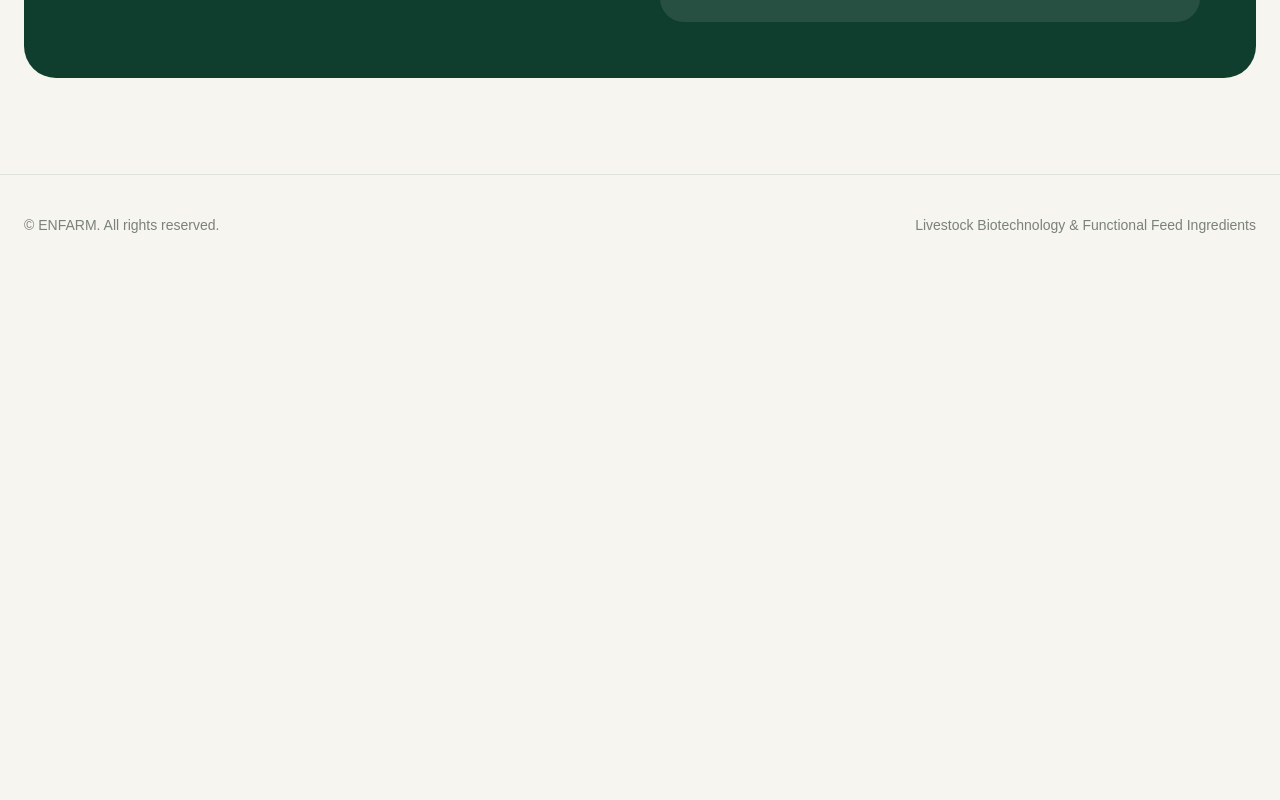
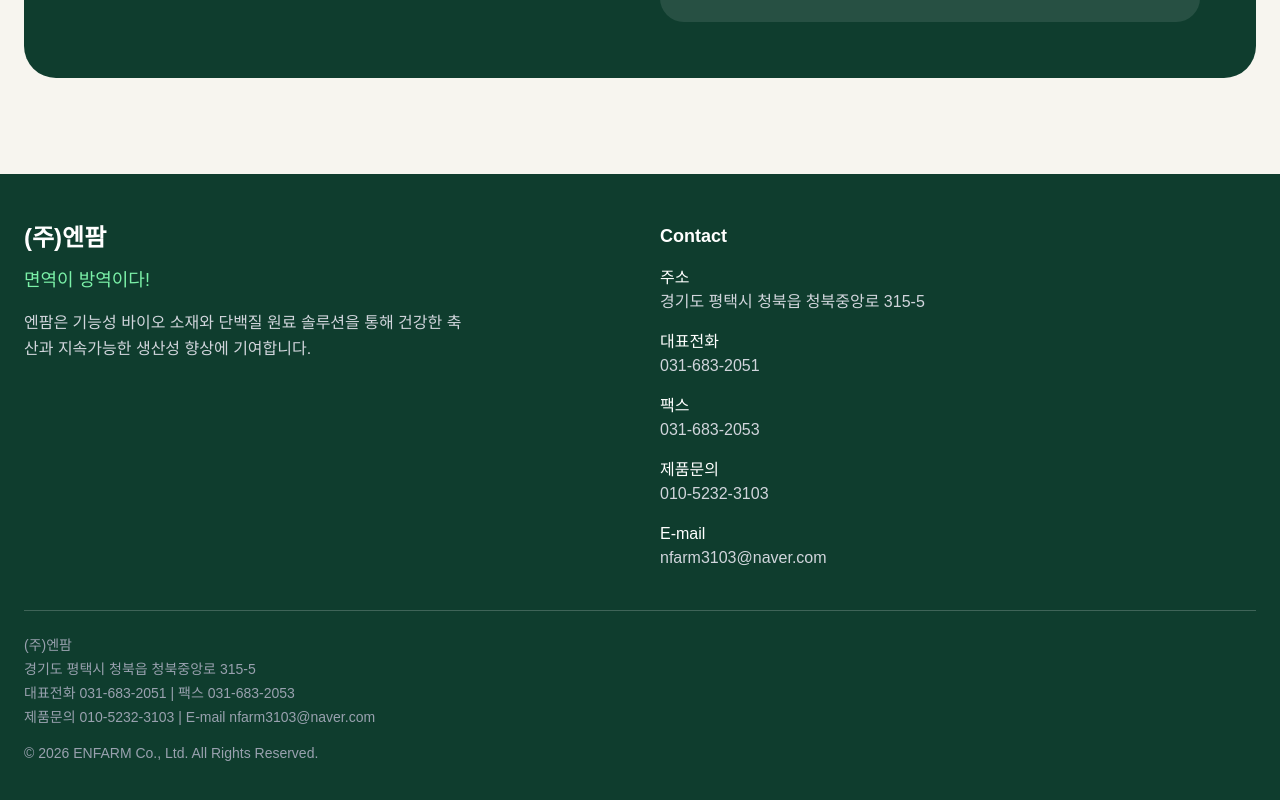
Before and after one commit to uncypdf/enfarm-site, a Next.js app: page / in a window 1280 px wide. Shown: the part 3334-4134 px from the top of the page. Before the commit the page ends 3609 px from the top, so only its background shows below. Built offline with nearby package versions, Linux system fonts and the light colour scheme.

Commit message:
Update footer company information

```diff
--- a/src/app/page.tsx
+++ b/src/app/page.tsx
@@ -191,12 +191,74 @@
         </div>
       </section>
 
-      <footer className="border-t border-[#0f3d2e]/10 px-6 py-10">
-        <div className="mx-auto flex max-w-7xl flex-col justify-between gap-4 text-sm text-[#12231c]/55 md:flex-row">
-          <p>© ENFARM. All rights reserved.</p>
-          <p>Livestock Biotechnology & Functional Feed Ingredients</p>
+      <footer className="bg-[#0f3d2e] text-white">
+  <div className="mx-auto max-w-7xl px-6 py-12">
+    <div className="grid gap-10 md:grid-cols-2">
+      {/* Company Info */}
+      <div>
+        <h3 className="text-2xl font-bold">(주)엔팜</h3>
+
+        <p className="mt-3 text-lg font-medium text-green-300">
+          면역이 방역이다!
+        </p>
+
+        <p className="mt-4 max-w-md leading-relaxed text-gray-300">
+          엔팜은 기능성 바이오 소재와 단백질 원료 솔루션을 통해
+          건강한 축산과 지속가능한 생산성 향상에 기여합니다.
+        </p>
+      </div>
+
+      {/* Contact */}
+      <div>
+        <h4 className="text-lg font-semibold">Contact</h4>
+
+        <div className="mt-4 space-y-4 text-gray-300">
+          <div>
+            <p className="font-medium text-white">주소</p>
+            <p>경기도 평택시 청북읍 청북중앙로 315-5</p>
+          </div>
+
+          <div>
+            <p className="font-medium text-white">대표전화</p>
+            <p>031-683-2051</p>
+          </div>
+
+          <div>
+            <p className="font-medium text-white">팩스</p>
+            <p>031-683-2053</p>
+          </div>
+
+          <div>
+            <p className="font-medium text-white">제품문의</p>
+            <p>010-5232-3103</p>
+          </div>
+
+          <div>
+            <p className="font-medium text-white">E-mail</p>
+            <p>nfarm3103@naver.com</p>
+          </div>
         </div>
-      </footer>
+      </div>
+    </div>
+
+    <div className="mt-10 border-t border-white/20 pt-6 text-sm text-gray-400">
+      <p>(주)엔팜</p>
+      <p className="mt-1">
+        경기도 평택시 청북읍 청북중앙로 315-5
+      </p>
+      <p className="mt-1">
+        대표전화 031-683-2051 | 팩스 031-683-2053
+      </p>
+      <p className="mt-1">
+        제품문의 010-5232-3103 | E-mail nfarm3103@naver.com
+      </p>
+
+      <p className="mt-4">
+        © 2026 ENFARM Co., Ltd. All Rights Reserved.
+      </p>
+    </div>
+  </div>
+</footer>
     </main>
   );
 }
```
